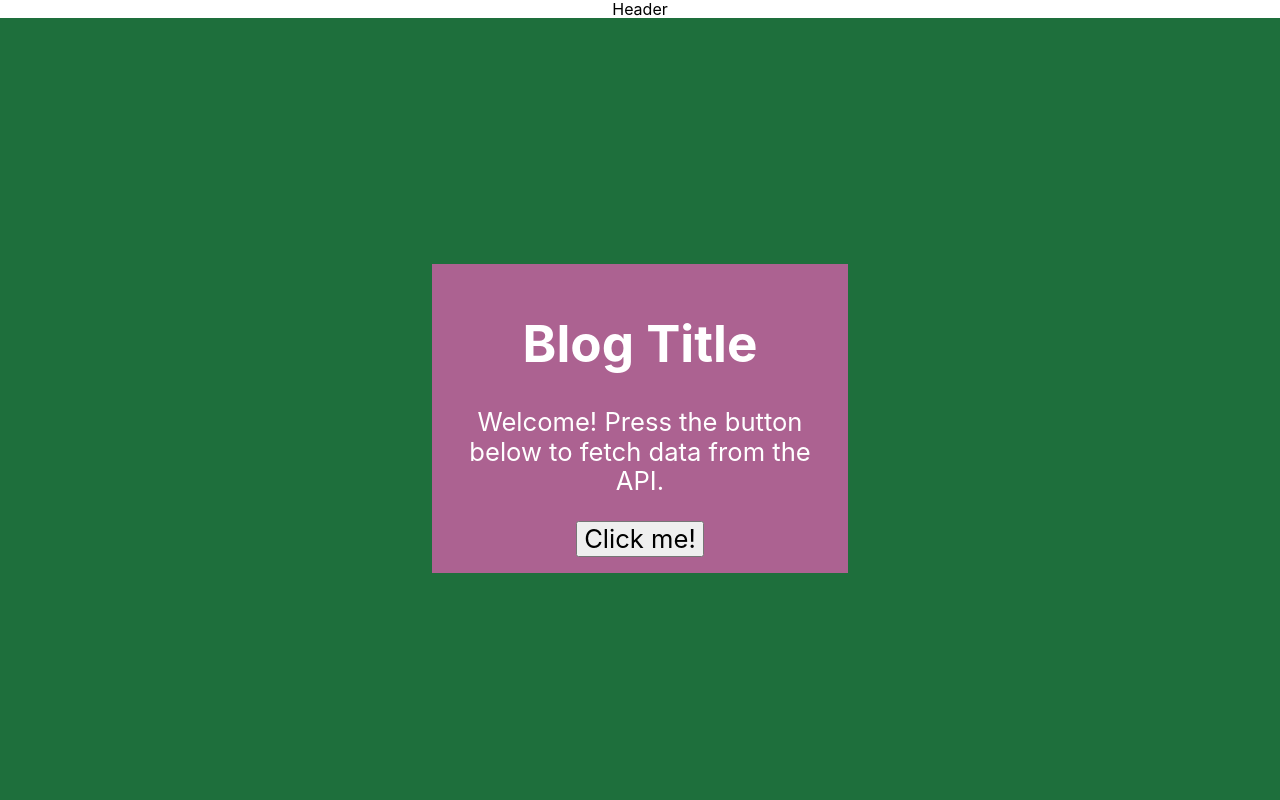
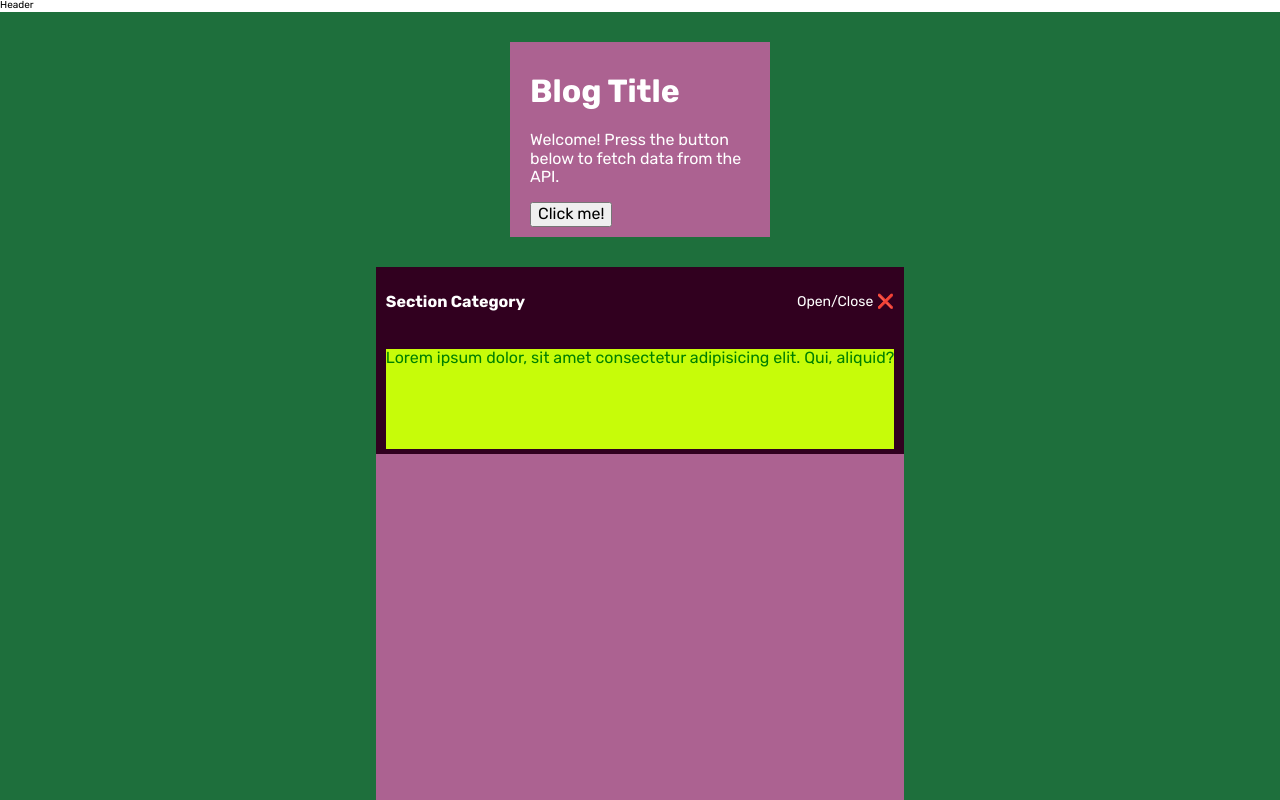
Before and after one commit to nHellstrom/blog-ts, a React (Create React App) app: page / in a window 1280 px wide. Shown: the top 800 px of the page. Built offline with nearby package versions, Linux system fonts and the light colour scheme.

Commit message:
Add skeleton components

```diff
--- a/public/index.html
+++ b/public/index.html
@@ -24,7 +24,10 @@
       work correctly both with client-side routing and a non-root public URL.
       Learn how to configure a non-root public URL by running `npm run build`.
     -->
-    <title>React App</title>
+    <link rel="preconnect" href="https://fonts.googleapis.com">
+    <link rel="preconnect" href="https://fonts.gstatic.com" crossorigin>
+    <link href="https://fonts.googleapis.com/css2?family=Rubik:wght@300;400;500;600;700&display=swap" rel="stylesheet">
+    <title>TS API Blog</title>
   </head>
   <body>
     <noscript>You need to enable JavaScript to run this app.</noscript>
--- a/src/App.css
+++ b/src/App.css
@@ -5,8 +5,12 @@
   --primary-light: #AC6291;
 }
 
-.App {
-  text-align: center;
+html {
+  font-size: 62.5%;
+}
+
+Body {
+  font-family: 'Rubik', sans-serif;
 }
 
 .App__body {
@@ -24,4 +28,5 @@
   background-color: var(--primary-light);
   max-width: 22rem;
   padding: 1rem 2rem;
+  margin: 3rem 1rem;
 }
--- a/src/App.tsx
+++ b/src/App.tsx
@@ -1,6 +1,7 @@
 import React from 'react';
 import logo from './logo.svg';
 import './App.css';
+import SectionsContainer from './components/SectionsContainer/SectionsContainer';
 
 function App() {
   return (
@@ -14,6 +15,7 @@ function App() {
           <p>Welcome! Press the button below to fetch data from the API.</p>
           <button>Click me!</button>
         </div>
+        <SectionsContainer/>
       </body>
     </div>
   );
--- /dev/null
+++ b/src/components/BlogSection/BlogSection.css
@@ -0,0 +1,47 @@
+.BlogSection__container {
+    background-color: var(--primary-dark);
+    padding: 0.5rem 1rem;
+}
+
+.BlogSection__header {
+    display: flex;
+    flex-direction: row;
+    align-items: center;
+    justify-content: space-between;
+}
+
+/* .BlogSection__title{
+} */
+
+.BlogSection__toggle {
+    font-size: 1.4rem;
+    transition: all 0.15s;
+}
+
+.BlogSection__toggle:hover{
+    cursor: pointer;
+    transform: scale(1.05);
+}
+
+.BlogSection__toggle:active{
+    cursor: pointer;
+    transform: scale(0.97);
+}
+
+.BlogSection__content {
+    min-height: 10rem;
+    width: 100%;
+    background-color: blue
+}
+
+.BlogSection__content--visible {
+    /* display: flex; */
+    background-color: rgb(199, 252, 9) ;
+    color: green ;
+}
+
+.BlogSection__content--hidden {
+    /* display: flex; */
+    background-color: rgb(255, 166, 0);
+    color: red;
+}
--- a/src/components/BlogSection/BlogSection.tsx
+++ b/src/components/BlogSection/BlogSection.tsx
@@ -1 +1,18 @@
-import React from "react";
+import React, {useState} from "react";
+import "./BlogSection.css"
+
+const BlogSection = () => {
+    const [isVisible, setVisibility] = useState<boolean>(false);
+
+    return <section className="BlogSection__container">
+        <div className="BlogSection__header">
+            <h4 className="BlogSection__title">Section Category</h4>
+            <div className="BlogSection__toggle">Open/Close ❌</div>
+        </div>
+        <div className={"BlogSection__content BlogSection__content--" + "visible"}>
+            <p>Lorem ipsum dolor, sit amet consectetur adipisicing elit. Qui, aliquid?</p>
+        </div>
+    </section>
+}
+
+export default BlogSection;
--- /dev/null
+++ b/src/components/SectionsContainer/SectionsContainer.css
@@ -0,0 +1,6 @@
+.Sections__container{
+    background-color: var(--primary-light);
+    min-width: 48rem;
+    max-width: 68rem;
+    height: 90vh;
+}
--- /dev/null
+++ b/src/components/SectionsContainer/SectionsContainer.tsx
@@ -0,0 +1,11 @@
+import React from "react";
+import BlogSection from "../BlogSection/BlogSection";
+import "./SectionsContainer.css"
+
+const SectionsContainer = () => {
+    return <div className = "Sections__container">
+        <BlogSection/>
+    </div>
+}
+
+export default SectionsContainer;
```
